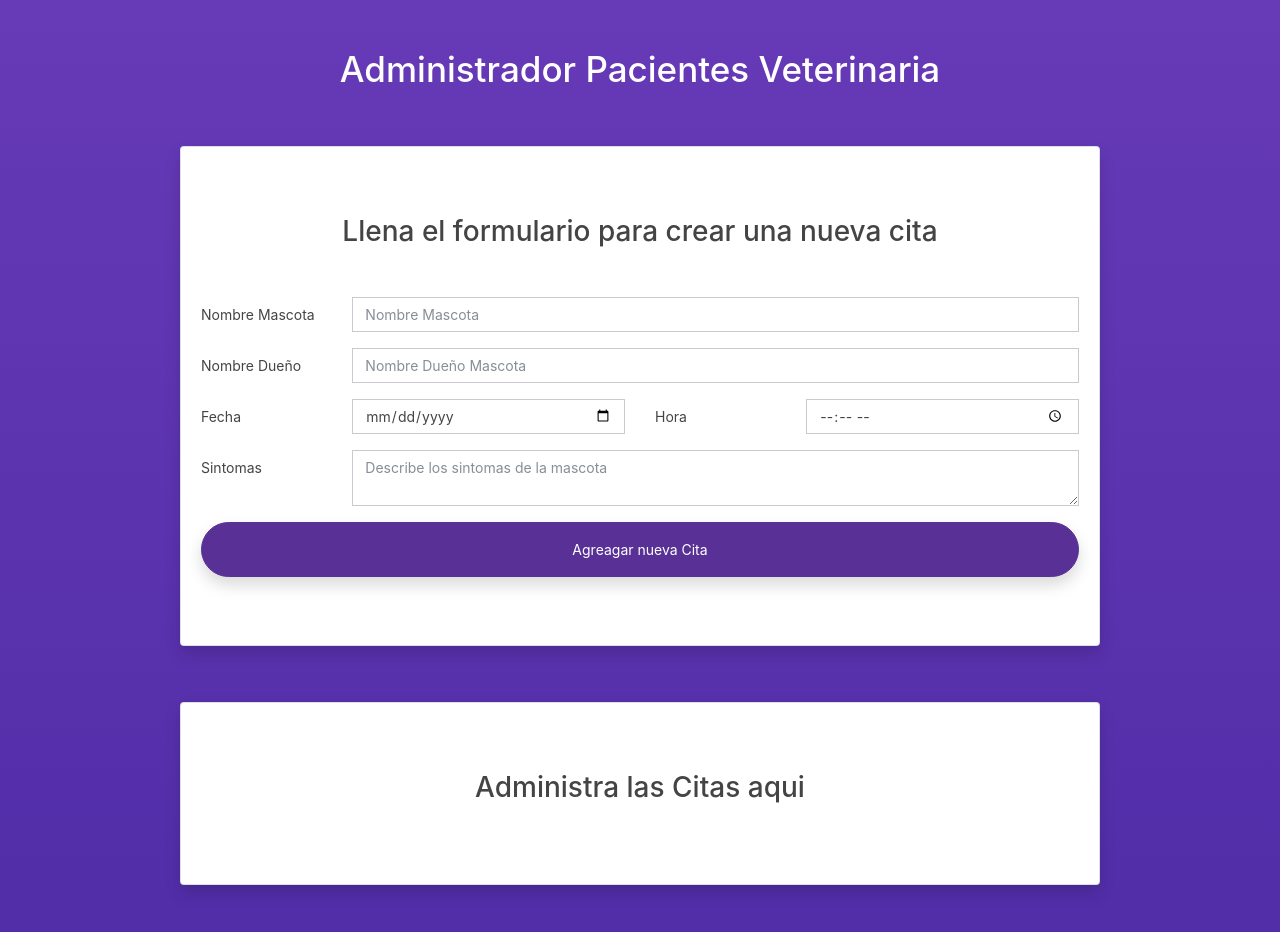
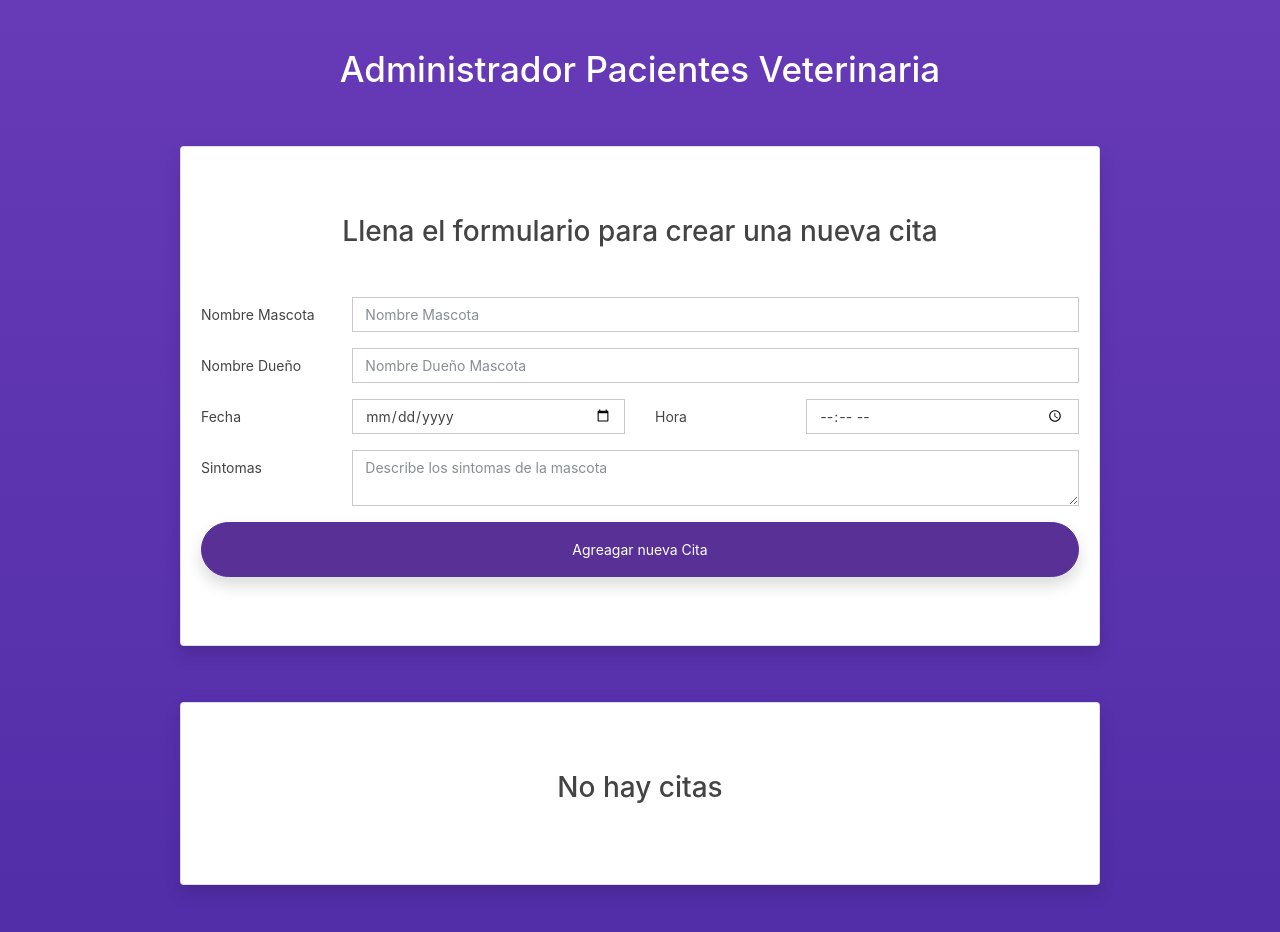
Before and after one commit to christianToscano96/Verterinary-patient, a React (Create React App) app: page / in a window 1280 px wide. Shown: the top 932 px of the page. Built offline with nearby package versions, Linux system fonts and the light colour scheme.

Commit message:
comprobar si el state de citas tiene algun elemento y mostrar mensade de : no existe citas o administra citas

```diff
--- a/src/components/ListaCitas.js
+++ b/src/components/ListaCitas.js
@@ -3,10 +3,15 @@
 import PropTypes from 'prop-types'
 
 
-const ListaCitas = ({citas, eliminarCita}) => (
+const ListaCitas = ({citas, eliminarCita}) => {
+
+  //imprimir un mensaje en base a si hay citas o no
+  const mensaje = Object.keys(citas).length === 0 ? 'No hay citas' : 'Administra las citas aquí'
+
+   return (
     <div className="card mt-2 py-5 rounded shadow">
       <div className="card-body">
-        <h2 className="card-title text-center">Administra las Citas aqui</h2>
+        <h2 className="card-title text-center">{mensaje}</h2>
 
         <div className="lista-citas">
             {citas.map(cita => (
@@ -20,6 +25,7 @@
       </div>
     </div>
  );
+}
 
  ListaCitas.propTypes = {
    citas : PropTypes.array.isRequired,
```
